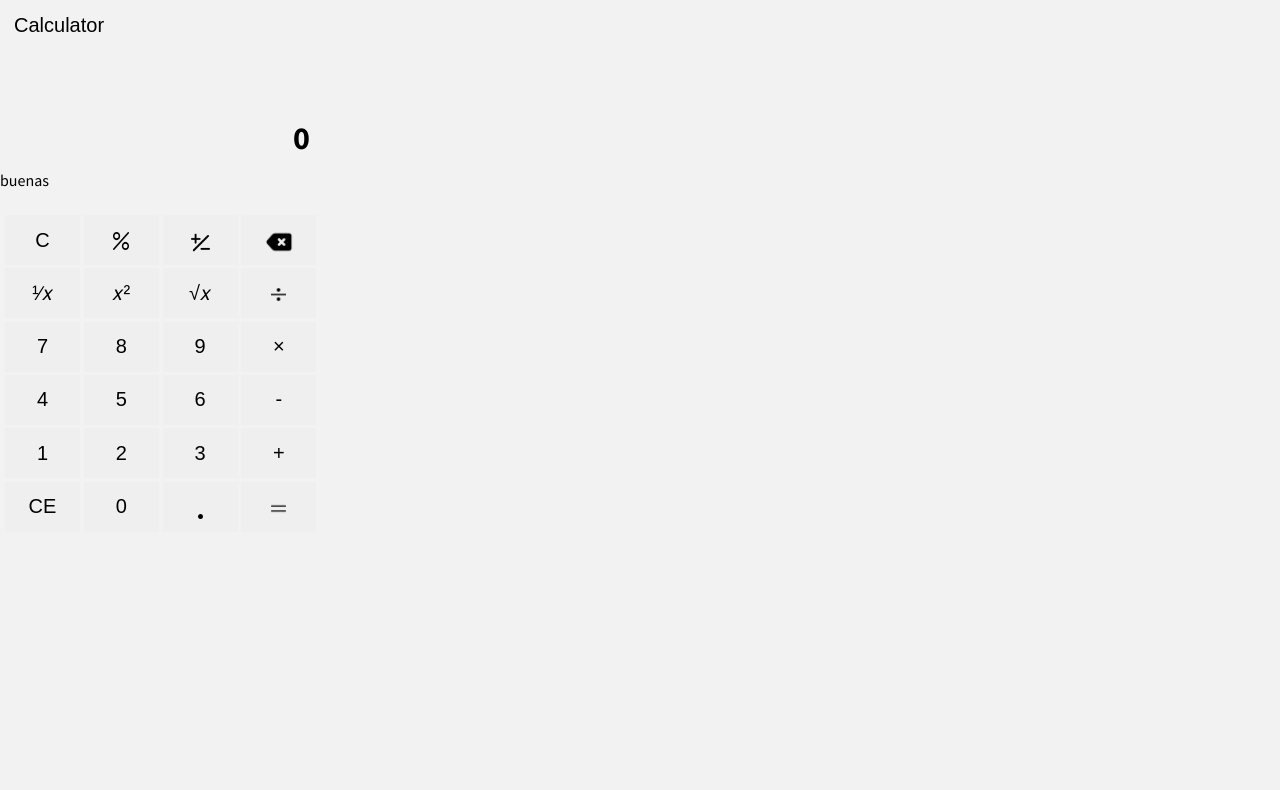
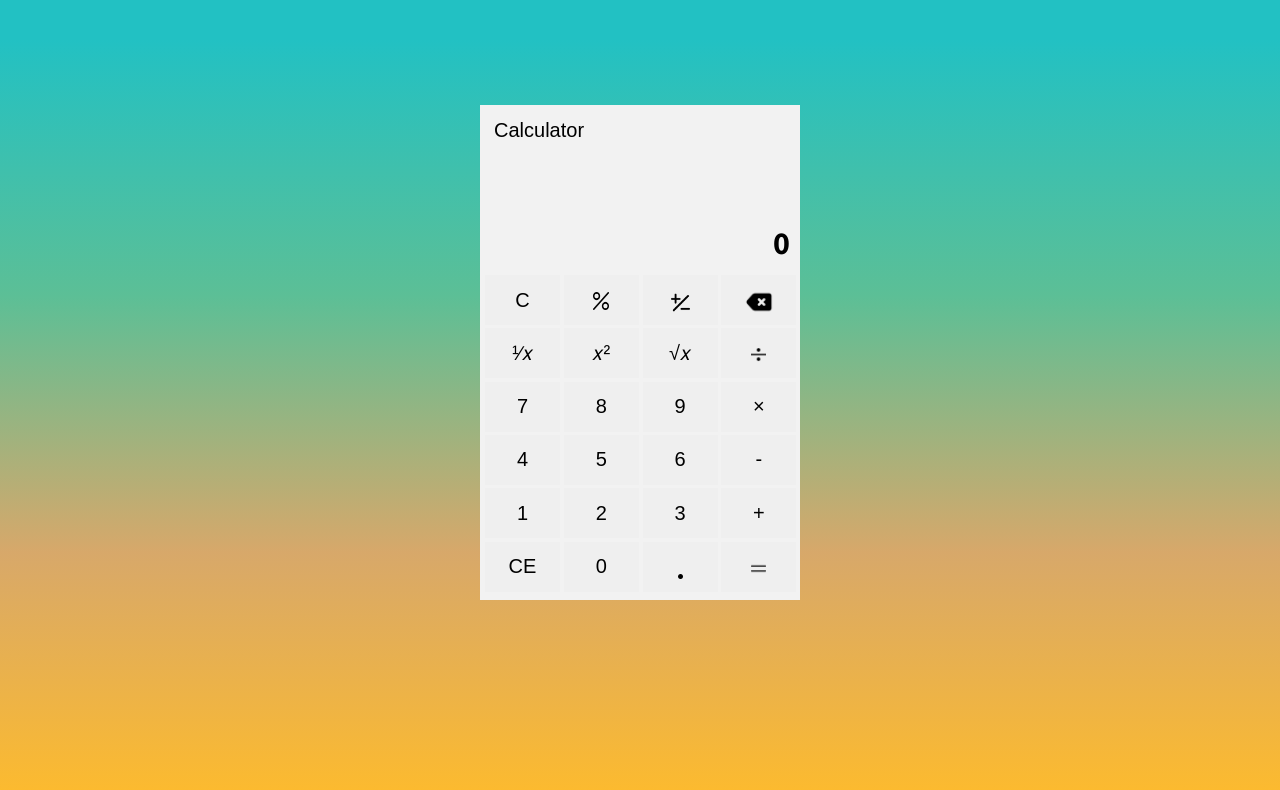
Before and after one commit to techcore32/Calculator, a plain HTML site: page index.html in a window 1280 px wide. Drawn offline with Linux system fonts and the light colour scheme.

Commit message:
Add some stylings & center the app

```diff
--- a/index.html
+++ b/index.html
@@ -23,7 +23,6 @@
             <div class="display-numbers">0</div>
         </div>
 
-        <div class="secondaryContainer">buenas</div>
         <div class="buttonsContainer">
 
             <button data-state="" data-type="clear" data-erase="clear-global">C</button>
--- a/style.css
+++ b/style.css
@@ -1,18 +1,22 @@
 @import url('https://fonts.googleapis.com/css2?family=Source+Sans+Pro:wght@200;300;400;600;700&display=swap');
 
 body{
-    width: 320px;
-    height: 535px;
-    background-color: hsl(0, 0%, 95%);
+
+    width: 100%;
+    height: 100%;
+    background-color:  hsl(0, 0%, 95%);
     font-family: 'Source Sans Pro', sans-serif;
-    margin: 0px;
+    margin: 0px auto;
 }
 
 #globalContainer {
+    position: absolute;
+    left: 0;
+    right: 0;
     background-color: hsl(0, 0%, 95%);
+    margin: 0px auto;
     width: 320px;
-    height: 535px;
-
+    height: 490px;
 }
 
 .headerContainer{
@@ -147,3 +151,25 @@ button {
 .equal {
     font-size: 0px;
 }
+
+@media (min-width:321px){
+    html{height:100%;}
+    body{
+        width: 100%;
+        height: 100%;
+        background: linear-gradient(rgba(34,193,195,1) 5%, rgba(92,191,150,1) 37%, rgba(207,150,75,0.8267507686668417) 69%, rgba(253,187,45,1) 100%);
+        font-family: 'Source Sans Pro', sans-serif;
+        margin: 0px auto;
+    }
+
+    #globalContainer {
+        position: absolute;
+        left: 0;
+        right: 0;
+        bottom: 25%;
+        margin: 0px auto;
+        background-color: hsl(0, 0%, 95%);
+        width: 320px;
+        height: 495px;
+    }
+}
```
